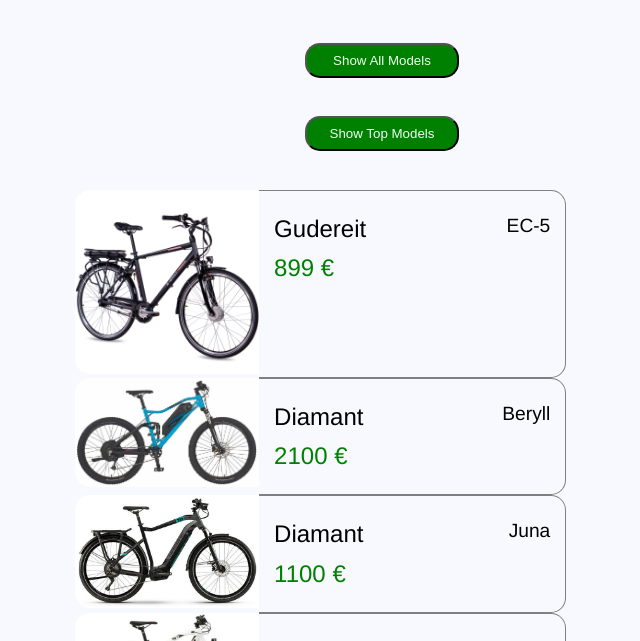
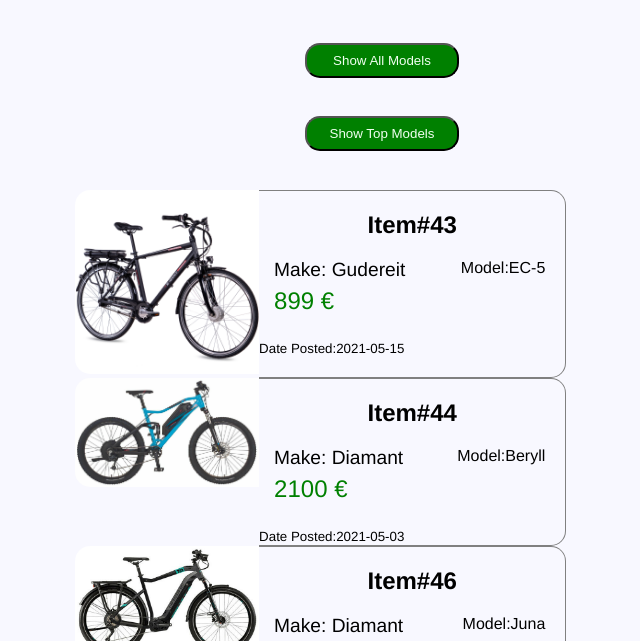
Before and after one commit to adnan-razzaq/challenge, a plain HTML site: page index.html in a window 1280 px wide. Shown: the part 156-797 px from the top of the page, without its empty margins (258-898 px from the left). Drawn offline with nearby package versions, Linux system fonts and the light colour scheme.

Commit message:
Displaying more info for bikes

```diff
--- a/css/style.css
+++ b/css/style.css
@@ -58,14 +58,14 @@
 }
 
 .model {
-  font-size: 1.5rem;
+  font-size: 1.2rem;
   padding-left: 15px;
 }
 
 .model > span {
   float: right;
-  padding-right: 15px;
-  font-size: 1.2rem;
+  padding-right: 20px;
+  font-size: 1rem;
 }
 
 .price {
--- a/js/main.js
+++ b/js/main.js
@@ -1,4 +1,4 @@
-// ****** selecting dom elements **********
+// ****** Selecting Dom Elements **********
 
 let allModels = document.querySelector('#allmodels')
 let showAllbtn = document.querySelector('#showAll')
@@ -20,6 +20,7 @@
 178,Diamant,beryll,2600,488,2021-06-27
 190,Diamant,Mandara,999,420,2021-07-17`
 
+//Parsing Csv Data
 let parsedData = Papa.parse(csvData, { header: true })
 
 // ****** Event Listeners **********
@@ -46,9 +47,11 @@
                     <img src="images/bike${index}.jpg" alt="" srcset="">
                 </div>
                 <div class="borders">
+                <h2>Item#${item.ID}</h2>
                     <div>
-                        <p class="model"> ${item.Make} <span>${item.Model}</span></p>
+                        <p class="model">Make: ${item.Make} <span>Model:${item.Model}</span></p>
                         <p class="price">${item.Price} €</p>
+                        <small>Date Posted:${item.Date}</small>
                     </div>
                 </div>
              </div>
```
